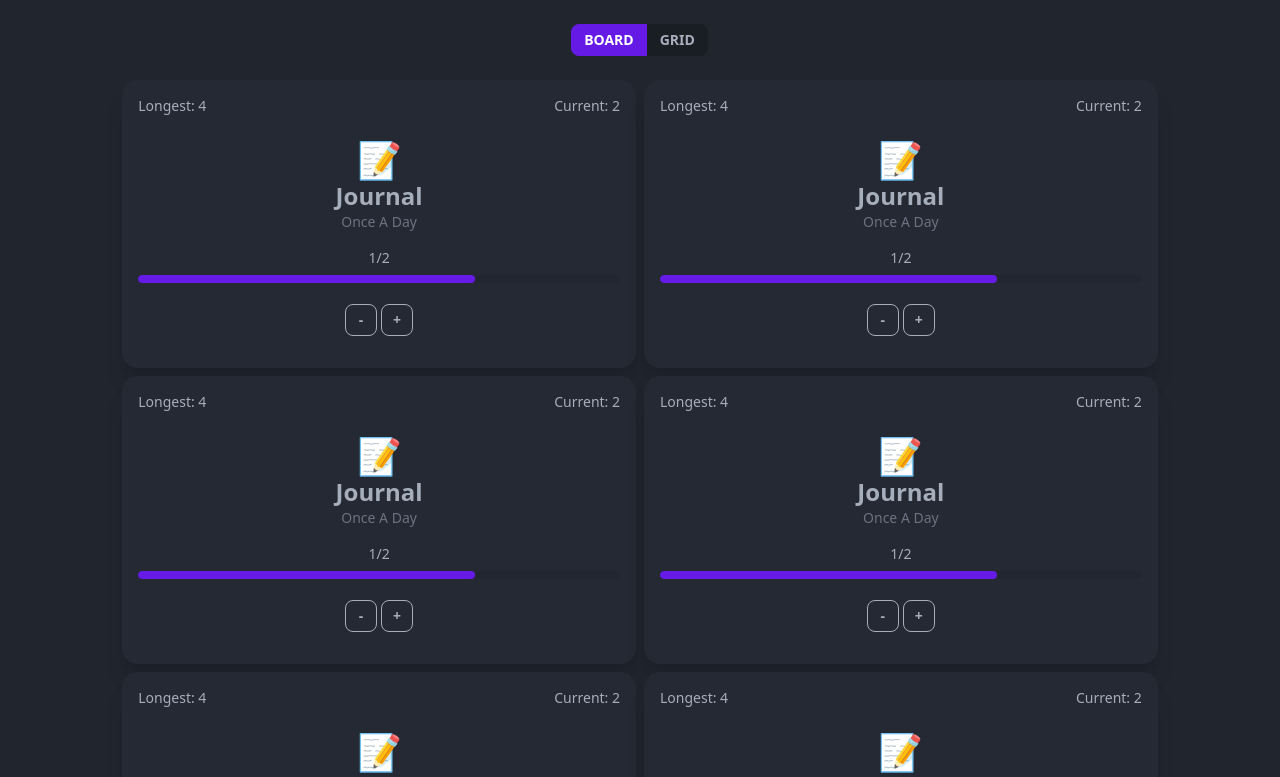
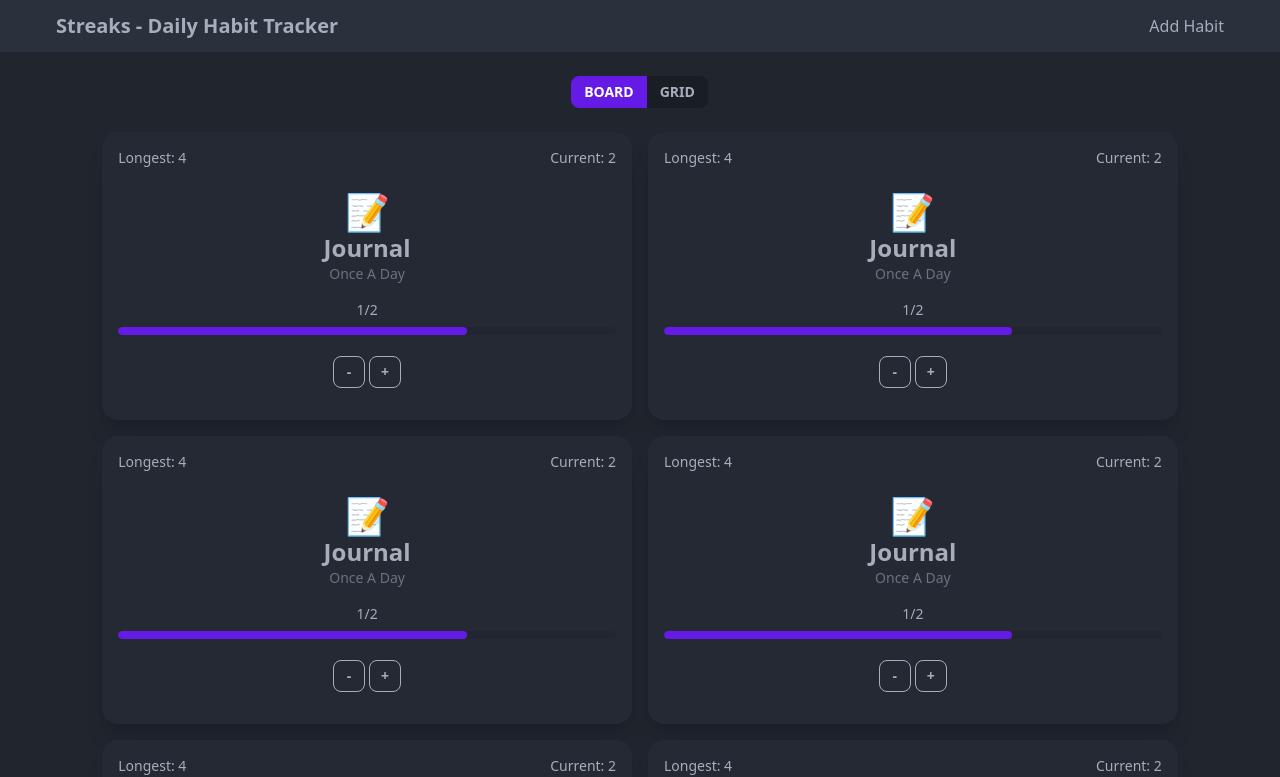
Before and after one commit to kcereno/streaks-habit-tracker, a React (Create React App) app: page / in a window 1280 px wide. Shown: the top 777 px of the page. Built offline with nearby package versions, Linux system fonts and the light colour scheme.

Commit message:
Fix navbar responsiveness

```diff
--- a/src/components/HabitBoard/HabitBoard.tsx
+++ b/src/components/HabitBoard/HabitBoard.tsx
@@ -41,8 +41,8 @@ function HabitBoard() {
   ];
 
   return (
-    <section className="habit-board mx-2">
-      <div className="habit-cards-container flex flex-wrap gap-2 justify-center">
+    <section className="habit-board mx-2 tablet:mx-4">
+      <div className="habit-cards-container flex flex-wrap gap-2 tablet:gap-4 justify-center">
         <HabitCard />
         <HabitCard />
         <HabitCard />
--- a/src/layout/Footer/Footer.tsx
+++ b/src/layout/Footer/Footer.tsx
@@ -1,6 +1,6 @@
 function Footer() {
   return (
-    <footer className="footer footer-center  p-4 bg-base-300 text-base-content hidden tablet:block">
+    <footer className="footer footer-center p-4 bg-base-100 text-base-content hidden tablet:block">
       <div>
         <p>Karl Cereno 2020</p>
       </div>
--- a/src/layout/Layout/Layout.tsx
+++ b/src/layout/Layout/Layout.tsx
@@ -12,7 +12,7 @@ function Layout({ children }: Props) {
   return (
     <div className="flex flex-col min-h-screen">
       <Navbar />
-      <main className="flex-1 flex flex-col items-center bg-base-300 mb-20">
+      <main className="flex-1 flex flex-col items-center bg-base-300 mb-20 tablet:mb-0">
         <ViewToggle />
         {children}
         <Pagination />
--- a/src/layout/Navbar/Navbar.tsx
+++ b/src/layout/Navbar/Navbar.tsx
@@ -3,14 +3,22 @@
 function Navbar() {
   return (
     <>
-      {/* Mobile Nav */}
-      <div className="mobile-navigation tablet:hidden z-10">
-        <div className="bg-base-100">
-          <p className="py-3 font-bold normal-case text-xl  text-center">
-            Streaks - Daily Habit Tracker
-          </p>
+      {/* Top Nav */}
+      <div className="flex justify-center z-10">
+        {/* Top Nav */}
+        <div className="w-[1200px]">
+          <div className="tablet:flex items-center justify-between tablet:mx-4 ">
+            <div>
+              <p className="py-3 font-bold normal-case text-xl text-center tablet:text-left ">
+                Streaks - Daily Habit Tracker
+              </p>
+            </div>
+            <div className="hidden tablet:block">Add Habit</div>
+          </div>
         </div>
-        <div className="btm-nav">
+
+        {/* Bottom Nav */}
+        <div className="btm-nav tablet:hidden">
           <button className="">
             <svg
               xmlns="http://www.w3.org/2000/svg"
```
